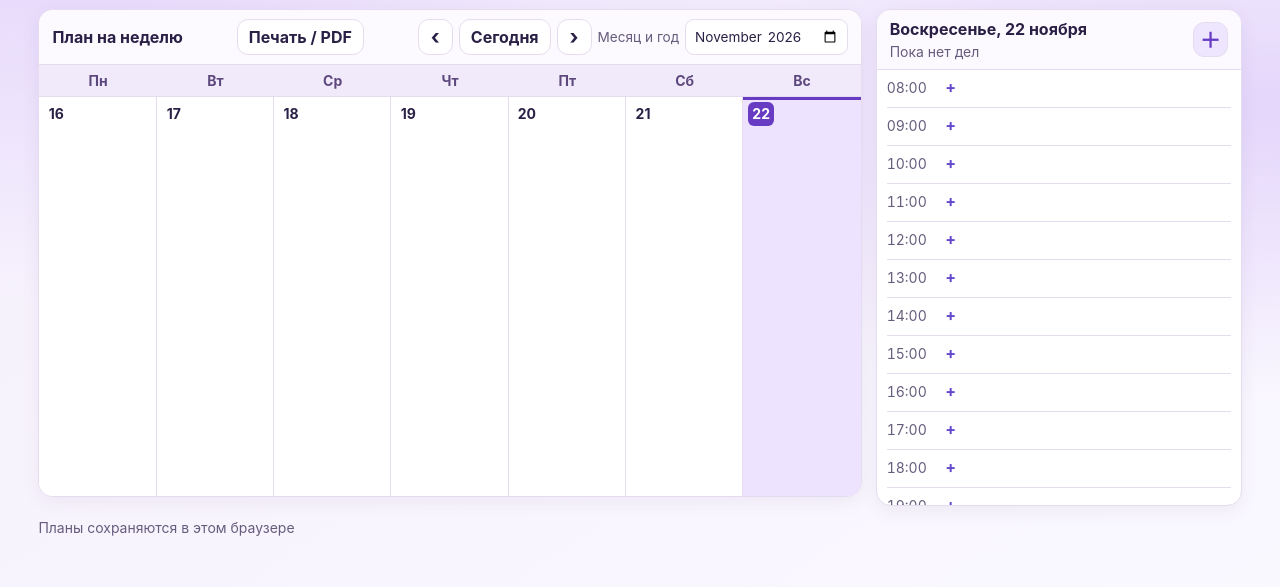
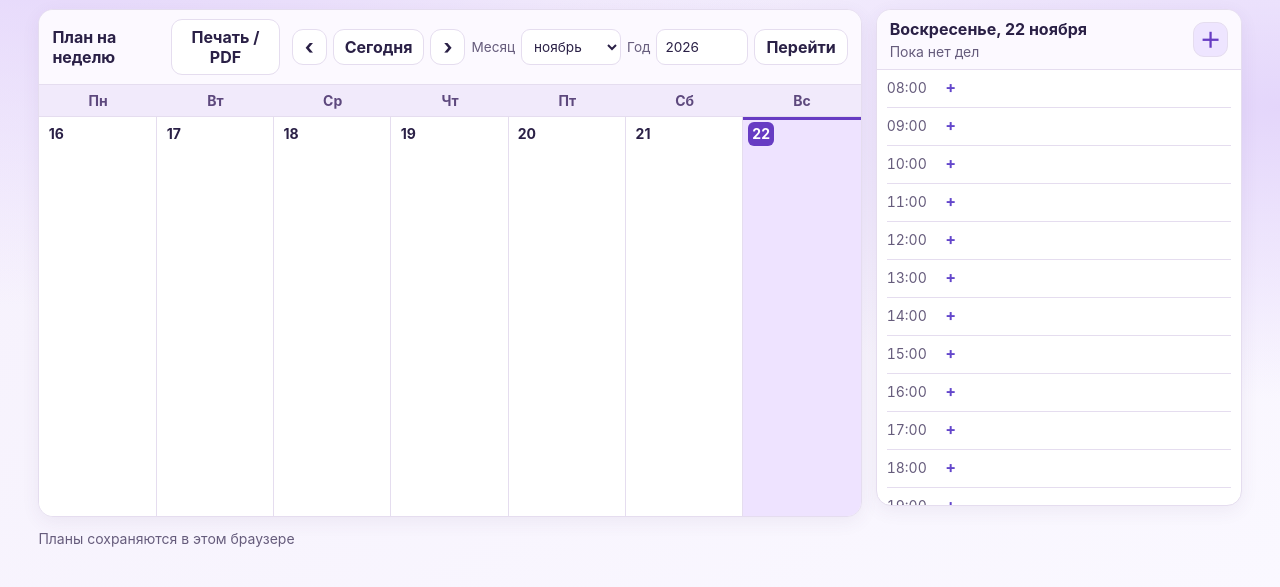
Before and after one commit to aslanchikkul-code/day-planner, a plain HTML site: page index.html in a window 1280 px wide. Shown: the part 213-800 px from the top of the page. Drawn offline with Linux system fonts and the light colour scheme.

Commit message:
Упрощён ручной переход к месяцу и году

```diff
--- a/app.js
+++ b/app.js
@@ -480,7 +480,8 @@ function renderCalendar() {
   const firstOfMonth = new Date(date);
   firstOfMonth.setDate(1);
   const isWeek = view === "week";
-  byId("month-jump").value = dateKey(new Date(date.getFullYear(), date.getMonth(), 1)).slice(0, 7);
+  byId("jump-month").value = String(date.getMonth() + 1);
+  byId("jump-year").value = date.getFullYear();
   const start = isWeek ? week : monday(firstOfMonth);
   const lastOfMonth = new Date(firstOfMonth);
   lastOfMonth.setMonth(lastOfMonth.getMonth() + 1, 0);
@@ -1315,9 +1316,17 @@ byId("today").addEventListener("click", () => {
   selected = dateKey(new Date());
   render(true);
 });
-byId("month-jump").addEventListener("change", event => {
-  if (!event.target.value) return;
-  const [year, month] = event.target.value.split("-").map(Number);
+const jumpMonth = byId("jump-month");
+for (let month = 0; month < 12; month++) {
+  jumpMonth.add(new Option(new Intl.DateTimeFormat("ru-RU", {month: "long"}).format(new Date(2020, month, 1)), String(month + 1)));
+}
+byId("jump-to-month").addEventListener("click", () => {
+  const year = byId("jump-year").valueAsNumber;
+  const month = Number(jumpMonth.value);
+  if (!Number.isInteger(year) || year < 1 || year > 9999) {
+    byId("jump-year").focus();
+    return;
+  }
   const day = atDate(selected).getDate();
   const lastDay = new Date(year, month, 0).getDate();
   selected = dateKey(new Date(year, month - 1, Math.min(day, lastDay)));
--- a/index.html
+++ b/index.html
@@ -61,7 +61,9 @@
                 <button id="previous" type="button" class="icon-button" aria-label="Предыдущий период">‹</button>
                 <button id="today" type="button" class="secondary">Сегодня</button>
                 <button id="next" type="button" class="icon-button" aria-label="Следующий период">›</button>
-                <label class="month-jump">Месяц и год<input id="month-jump" type="month" aria-label="Выбрать месяц и год"></label>
+                <label class="month-jump">Месяц<select id="jump-month" aria-label="Месяц для перехода"></select></label>
+                <label class="month-jump">Год<input id="jump-year" type="number" min="1" max="9999" step="1" aria-label="Год для перехода"></label>
+                <button id="jump-to-month" type="button" class="secondary">Перейти</button>
               </div>
             </header>
             <div class="calendar-scroll" tabindex="0" aria-label="Календарь">
--- a/style.css
+++ b/style.css
@@ -54,7 +54,8 @@ h1 { font-size: clamp(2rem, 4vw, 3.25rem); letter-spacing: -.055em; margin: 0; l
 h2 { margin: 0; font-size: 1.15rem; }
 .navigation { display: flex; gap: 6px; }
 .month-jump { display: flex; align-items: center; gap: 6px; color: var(--muted); font-size: .85rem; }
-.month-jump input { min-height: 36px; padding: 5px 8px; border: 1px solid var(--line); border-radius: 9px; color: var(--ink); background: white; }
+.month-jump input, .month-jump select { min-height: 36px; min-width: 92px; padding: 5px 8px; border: 1px solid var(--line); border-radius: 9px; color: var(--ink); background: white; }
+.month-jump input { width: 88px; }
 .duration-fields { display: flex; gap: 12px; border: 1px solid var(--line); border-radius: 12px; padding: 10px 12px; }
 .duration-fields .field { flex: 1; }
 .calendar-scroll { overflow: auto; }
```
